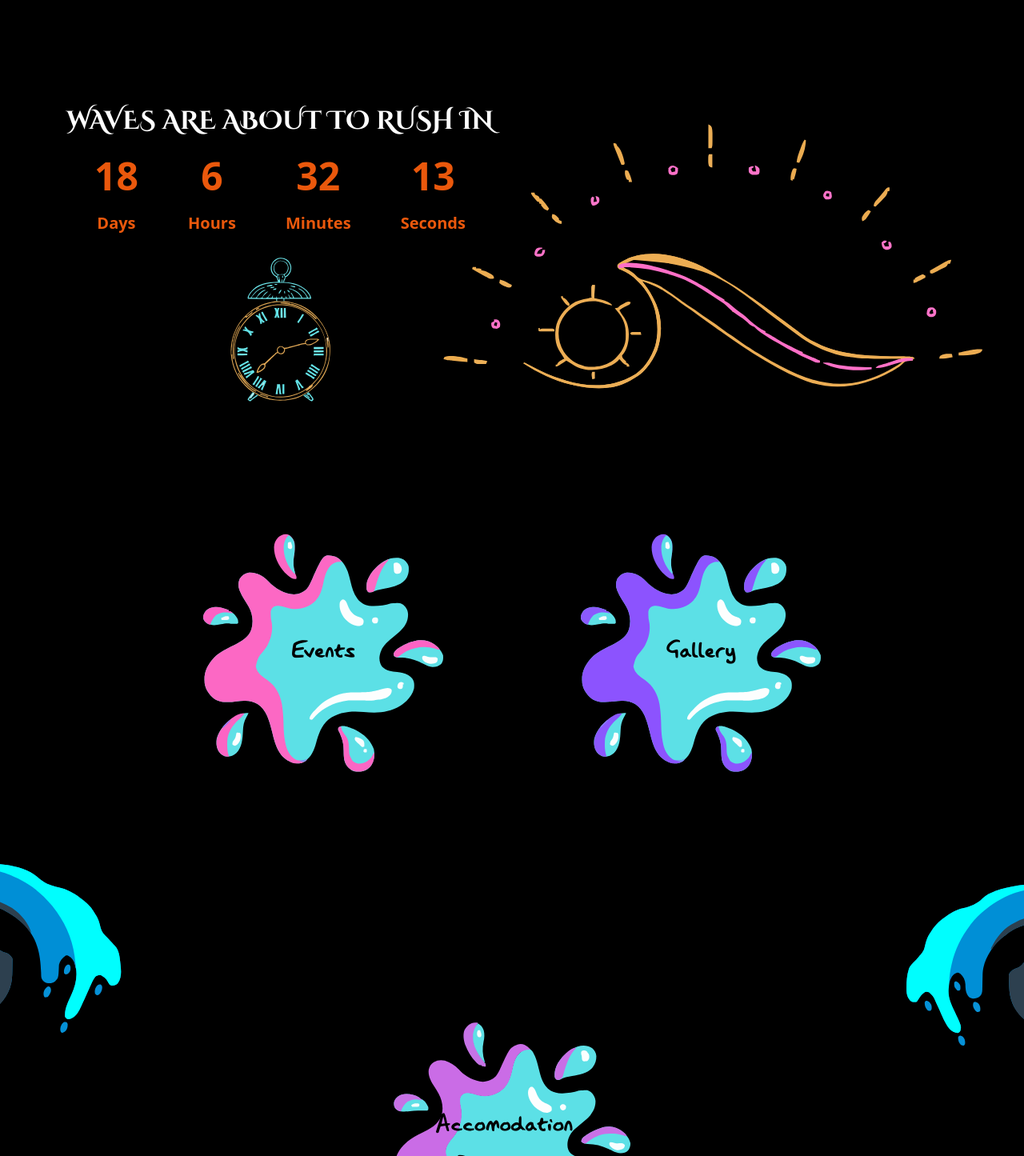
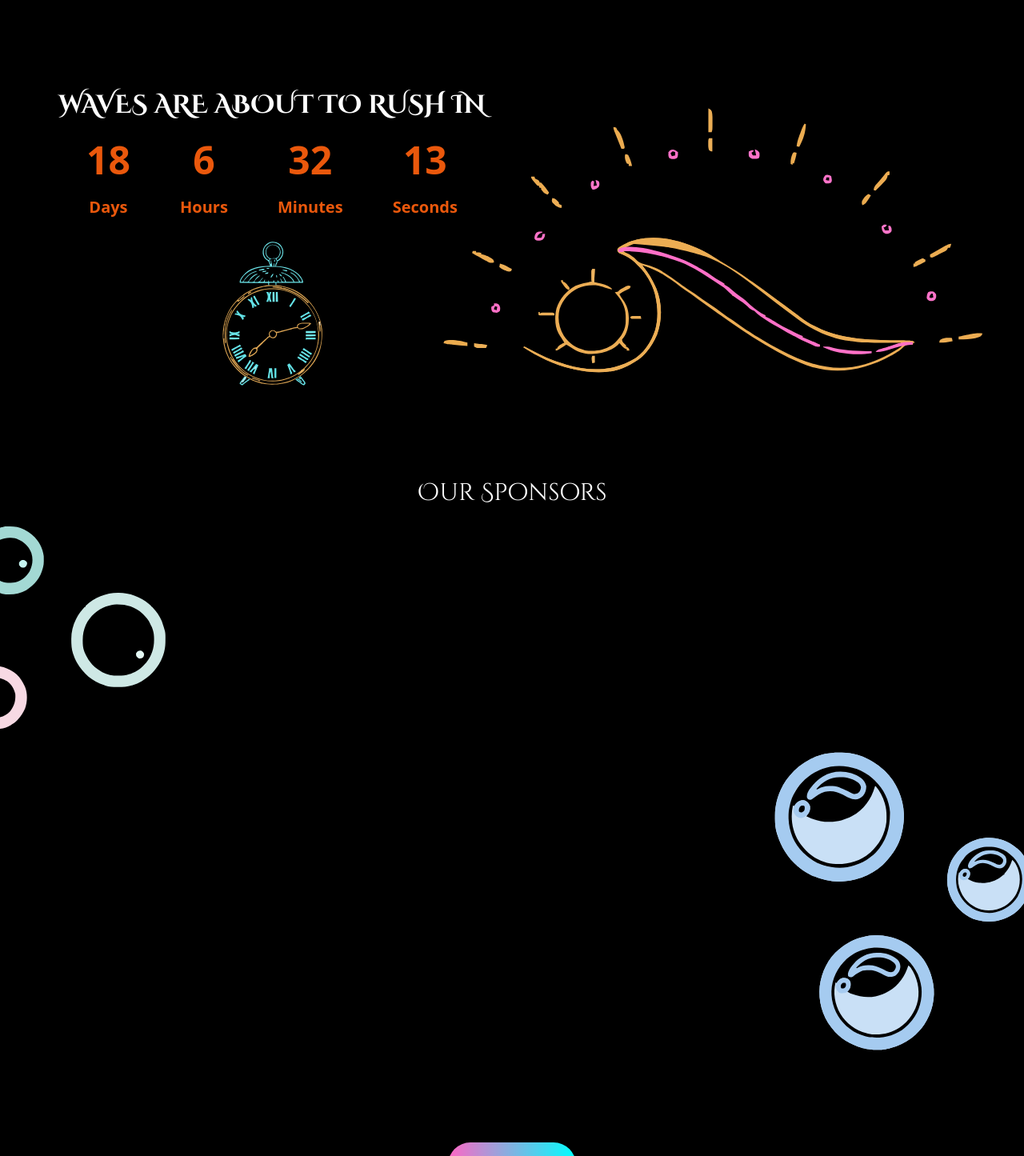
Before and after one commit to vulcanzy-2024/Vulcanzy-web-2024, a React (Create React App) app: page / in a window 1280 px wide. Shown: the part 1205-2650 px from the top of the page at 80% size. Built offline with nearby package versions, Linux system fonts and the light colour scheme; the HTML template or start-up script is replaced by a standard one.

Commit message:
bubbles section changes

```diff
--- a/src/pages/Home.jsx
+++ b/src/pages/Home.jsx
@@ -4,6 +4,7 @@ import bgvideo from "../assets/video/Vulcanzy.mp4";
 import des1 from "../assets/images/home/sunwaves.svg";
 import clock from "../assets/images/home/Clock.svg";
 import Timer from "../components/Timer";
+import bubble from "../assets/images/home/Purple drop.svg";
 // import Nit_Logo from "../images/home/NITAP_LOGO.png";
 import wave from "../assets/images/wave.png";
 const Home = () => {
@@ -73,7 +74,7 @@ const Home = () => {
         </div>
       </div>
 
-      <div className="bg-black  w-full p-5  relative overflow-clip flex items-center -z-40 justify-start">
+      <div className="bg-black  w-full   relative overflow-clip flex items-center -z-40 justify-start">
         <div className=" ml-5  justify-around items-center flex flex-col w-full md:w-[50%]">
           <p className="font-cdb text-[1rem] w-full text-center sm:text-[1.5rem]  lg:text-[2rem] text-white ">
             WAVES ARE ABOUT TO RUSH IN
@@ -93,26 +94,47 @@ const Home = () => {
           />
         </div>
       </div>
-
-      <div className="bg-black w-full h-max flex justify-center font-lazy items-center overflow-clip relative -z-20">
+      {/*
+      <div className="bg-black w-full  flex justify-center font-lazy items-center overflow-clip relative -z-20">
         <div className="bg-right_wave  bg-contain w-[20rem]  bg-no-repeat h-[20rem] sm:h-[25rem] md:h-[30rem] sm:w-[25rem] md:w-[30rem]  absolute -right-[10rem] sm:-right-[11rem] md:-right-[15rem]   -z-10"></div>
         <div className="bg-left_wave  w-[20rem] bg-contain   bg-no-repeat h-[20rem] sm:h-[25rem] md:h-[30rem] sm:w-[25rem] md:w-[30rem]  absolute -left-[10rem] sm:-left-[12rem] md:-left-[16rem]  "></div>
         <div className="grid relative -top-20  grid-cols-2 gap-12 grid-rows-2 justify-items-center   w-[70%] h-[50%]">
-          <div className="  bg-pink_drop  self-center w-[20rem] h-[20rem] sm:w-[25rem]  sm:h-[25rem] md:w-[35rem] md:h-[35rem] bg-contain   bg-no-repeat flex justify-center items-center">
-            <p className=" text-[1.2rem] sm:text-[1.8rem] md:text-[2.2rem]  ">Events</p>
+          <div className="  p-5 self-center relative w-[15rem] h-[15rem] sm:w-[25rem]  sm:h-[25rem] md:w-[35rem] md:h-[35rem] bg-contain   bg-no-repeat flex justify-center items-center">
+            <img src={bubble} className="absolute " alt="" />
+            <p className=" text-[1.2rem] sm:text-[1.8rem] md:text-[2.2rem] z-[2] ">Events</p>
           </div>
-          <div className="bg-blue_drop  self-center w-[20rem] h-[20rem] sm:w-[25rem]  sm:h-[25rem] md:w-[35rem] md:h-[35rem]  bg-contain   bg-no-repeat flex justify-center items-center">
+          <div className="bg-blue_drop  self-center w-[15rem] h-[15rem] sm:w-[25rem]  sm:h-[25rem] md:w-[35rem] md:h-[35rem]  bg-contain   bg-no-repeat flex justify-center items-center">
             <p className=" text-[1.2rem] sm:text-[1.8rem] md:text-[2.2rem]  text-center  ">Gallery</p>
           </div>
           <div className="  col-span-2 self-center  flex justify-center">
-            <div className="  bg-purple_drop  w-[25rem] h-[25rem]  sm:w-[30rem]  sm:h-[30rem] md:w-[35rem] md:h-[35rem]  bg-contain   bg-no-repeat flex justify-center items-center -mt-60 sm:mt-0">
+            <div className="  bg-purple_drop  w-[15rem] h-[15rem]  sm:w-[30rem]  sm:h-[30rem] md:w-[35rem] md:h-[35rem]  bg-contain   bg-no-repeat flex justify-center items-center -mt-60 sm:mt-0">
               <p className=" text-[1.2rem] sm:text-[1.8rem] md:text-[2.2rem] text-center text-wrap w-[9rem] -ml-5 sm:-ml-[3rem] sm:mt-9 md:mt-5">
                 Accomodation Details
               </p>
             </div>
           </div>
         </div>
-      </div>
+      </div> */}
+
+      {/* <div className="bg- h-[60rem] relative">
+        <div className="h-full  w-full flex justify-center items-center">
+          <div className="bg-right_wave  bg-contain w-[20rem]  bg-no-repeat h-[20rem] sm:h-[25rem] md:h-[30rem] sm:w-[25rem] md:w-[30rem]  absolute -right-[10rem] sm:-right-[11rem] md:-right-[15rem]  "></div>
+          <div className="bg-left_wave  w-[20rem] bg-contain   bg-no-repeat h-[20rem] sm:h-[25rem] md:h-[30rem] sm:w-[25rem] md:w-[30rem]  absolute -left-[10rem] sm:-left-[12rem] md:-left-[16rem]  "></div>
+        </div>
+        <div className="grid grid-cols-2 h-full w-full justify-items-stretch absolute top-0">
+          <div className="bg-blue_drop  w-[15rem] h-[15rem] sm:w-[25rem]  sm:h-[25rem] md:w-[35rem] md:h-[35rem]  bg-contain   bg-no-repeat flex justify-center items-center">
+            <p className=" text-[1.2rem] sm:text-[1.8rem] md:text-[2.2rem]  text-center  ">Gallery</p>
+          </div>
+          <div className="bg-pink_drop  w-[15rem] h-[15rem] sm:w-[25rem]  sm:h-[25rem] md:w-[35rem] md:h-[35rem]  bg-contain   bg-no-repeat flex justify-center items-center">
+            <p className=" text-[1.2rem] sm:text-[1.8rem] md:text-[2.2rem]  text-center  ">Gallery</p>
+          </div>
+          <div className="bg-purple_drop  w-[15rem] h-[15rem]  sm:w-[30rem]  sm:h-[30rem] md:w-[35rem] md:h-[35rem]  bg-contain   bg-no-repeat flex justify-center items-center">
+            <p className=" text-[1.2rem] sm:text-[1.8rem] md:text-[2.2rem] text-center text-wrap w-[9rem] -ml-5 sm:-ml-[3rem] sm:mt-9 md:mt-5">
+              Accomodation Details
+            </p>
+          </div>
+        </div>
+      </div> */}
 
       <div className="w-full h-[100dvh] bg-black flex justify-center flex-col items-center relative overflow-clip -z-30">
         <p className="text-white font-cdr text-3xl">Our Sponsors</p>
```
